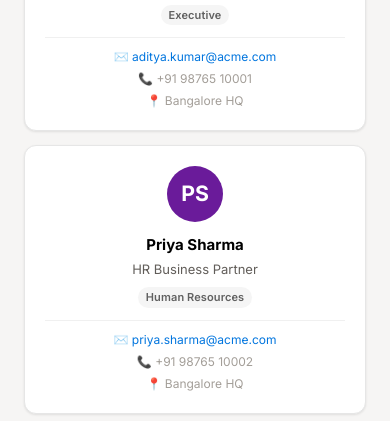
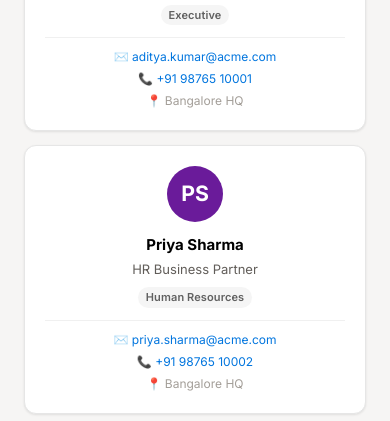
Before and after one commit to rat145/iConnect, a React (Create React App) app: page /directory in a window 390 px wide. Shown: the part 414-835 px from the top of the page. Built offline with nearby package versions, Linux system fonts and the light colour scheme.

Commit message:
Update IIS_IC_012: improve phone link styling

```diff
--- a/src/pages/DirectoryPage.jsx
+++ b/src/pages/DirectoryPage.jsx
@@ -93,12 +93,15 @@ export default function DirectoryPage() {
                   href={`tel:${emp.phone}`}
                   style={{
                     fontSize: '0.75rem',
-                    color: '#a39e98',
-                    textDecoration: 'none'
+                    color: '#0075de',
+                    textDecoration: 'none',
+                    overflow: 'hidden',
+                    textOverflow: 'ellipsis',
+                    whiteSpace: 'nowrap'
                   }}
-                >
+               >
                   📞 {emp.phone}
-                </a>
+               </a>
                 {emp.location && <span style={{ fontSize: '0.75rem', color: '#a39e98' }}>📍 {emp.location}</span>}
               </div>
             </Card>
```
